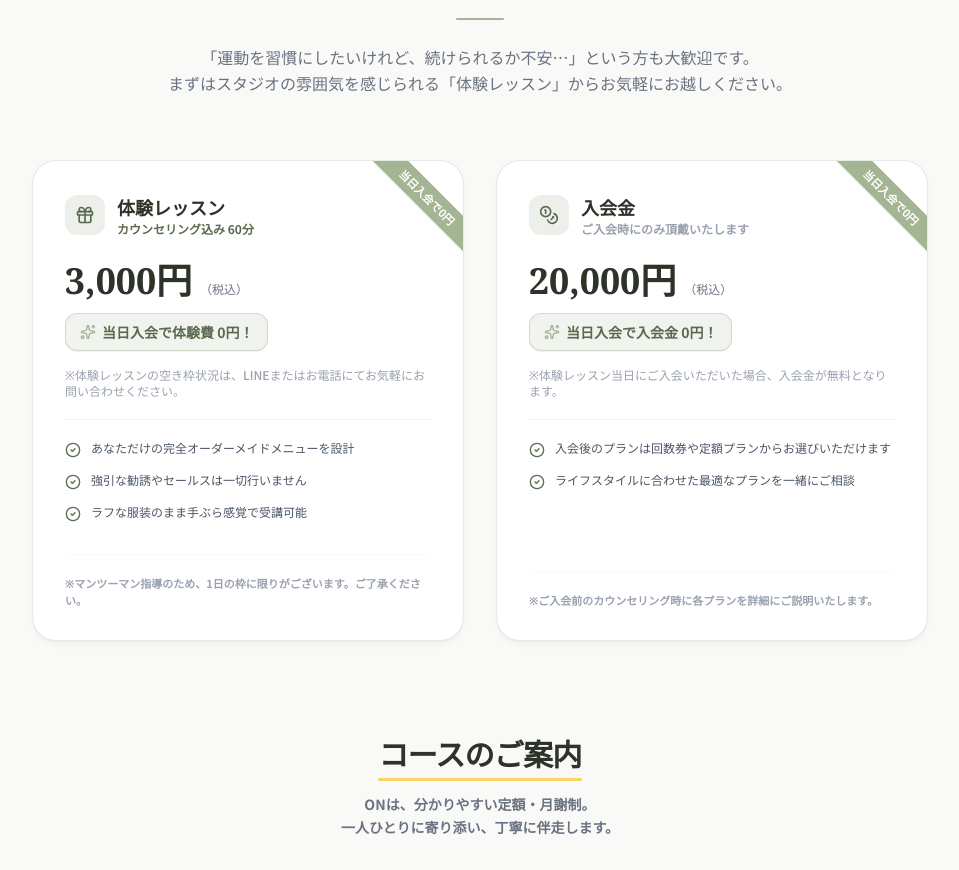
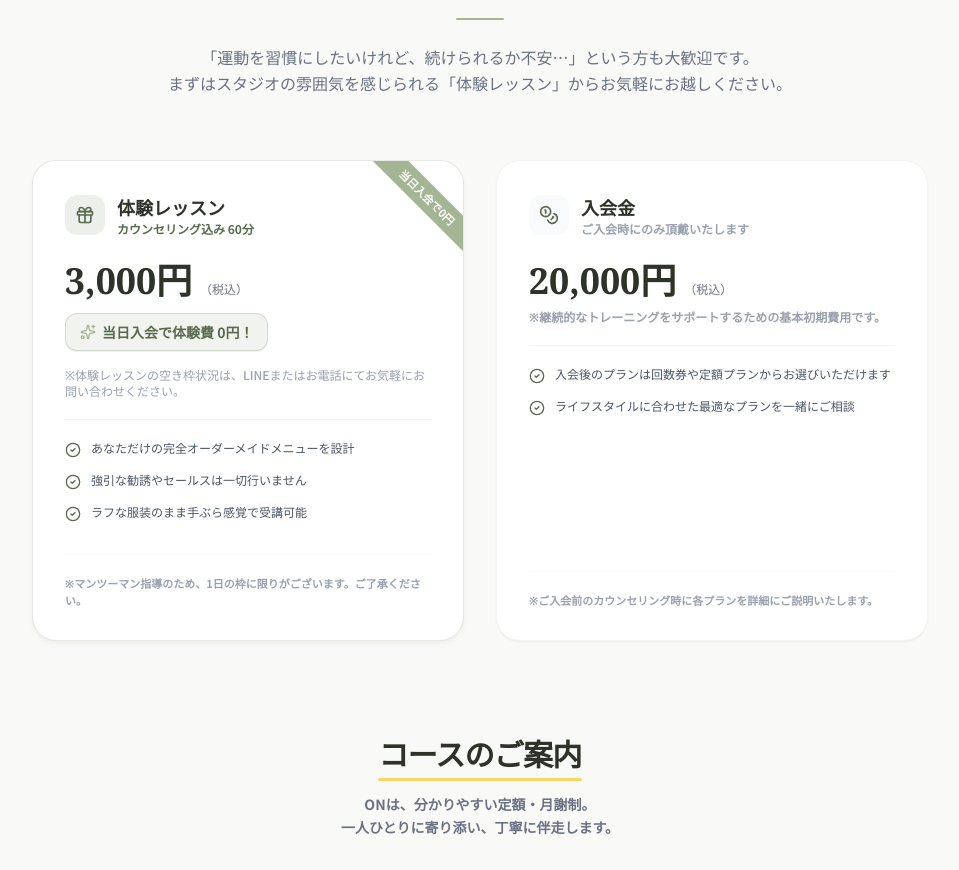
Before and after one commit to r1010x930t-cell/-ON, a React (Vite) app: page / in a window 1280 px wide. Shown: the part 2673-3543 px from the top of the page, without its empty margins (160-1119 px from the left). Built offline with nearby package versions, Linux system fonts and the light colour scheme.

Commit message:
feat(pricing): update entrance fee details
Refactor entrance fee description and styling to clarify pricing terms, removing the same-day registration discount badge and updating FAQ text for accuracy.

```diff
--- a/src/components/FAQ.tsx
+++ b/src/components/FAQ.tsx
@@ -59,7 +59,7 @@ export default function FAQ() {
     {
       id: 8,
       question: '入会金やその他に必要な手数料などはありますか？',
-      answer: '入会金は通常20,000円（税込）ですが、体験レッスン当日にご入会いただいた場合は【入会金0円 ＆ 体験費0円】となります。なお、事務手数料などの余計な初期費用やオプション料金は一切かかりません。料金についてご不明な点があれば、いつでもお気軽にお尋ねください。',
+      answer: '入会金として20,000円（税込）をいただいております。なお、事務手数料などの余計な初期費用やオプション料金は一切かかりません。当日入会された場合は体験レッスン費（3,000円）が0円となります。料金についてご不明な点があれば、いつでもお気軽にお尋ねください。',
       category: '体験・入会'
     }
   ];
--- a/src/components/PlansAndPricing.tsx
+++ b/src/components/PlansAndPricing.tsx
@@ -95,16 +95,11 @@ export default function PlansAndPricing() {
             whileInView={{ opacity: 1, y: 0 }}
             viewport={{ once: true }}
             transition={{ duration: 0.5, delay: 0.1 }}
-            className="bg-white rounded-3xl p-8 border border-brand-olive/15 shadow-md shadow-brand-olive/5 relative overflow-hidden flex flex-col justify-between"
+            className="bg-white rounded-3xl p-8 border border-gray-100 shadow-xs flex flex-col justify-between"
           >
-            {/* Limit Badge */}
-            <div className="absolute -right-14 top-6 bg-brand-accent text-white text-[11px] font-bold py-1 px-14 rotate-45 text-center shadow-xs">
-              当日入会で0円
-            </div>
-
             <div>
               <div className="flex items-center gap-3 mb-6">
-                <div className="w-10 h-10 rounded-xl bg-brand-sage text-brand-olive flex items-center justify-center">
+                <div className="w-10 h-10 rounded-xl bg-gray-50 text-brand-olive flex items-center justify-center">
                   <Coins className="w-5 h-5" />
                 </div>
                 <div>
@@ -113,17 +108,13 @@ export default function PlansAndPricing() {
                 </div>
               </div>
 
-              <div className="border-b border-gray-100 pb-5 mb-5 space-y-3">
+              <div className="border-b border-gray-100 pb-5 mb-5 space-y-2">
                 <div className="flex items-baseline gap-2">
                   <span className="text-3xl md:text-4xl font-serif font-bold text-brand-dark">20,000円</span>
                   <span className="text-xs text-gray-500 font-medium">（税込）</span>
                 </div>
-                <div className="bg-brand-sage-light border border-brand-olive/20 px-3.5 py-2 rounded-xl font-bold text-brand-olive text-xs md:text-sm inline-flex items-center gap-1.5 shadow-2xs">
-                  <Sparkles className="w-4 h-4 text-brand-accent shrink-0" />
-                  <span>当日入会で入会金 0円！</span>
-                </div>
-                <p className="text-xs text-gray-400 font-medium pt-1">
-                  ※体験レッスン当日にご入会いただいた場合、入会金が無料となります。
+                <p className="text-xs text-gray-400 font-semibold">
+                  ※継続的なトレーニングをサポートするための基本初期費用です。
                 </p>
               </div>
 
```
